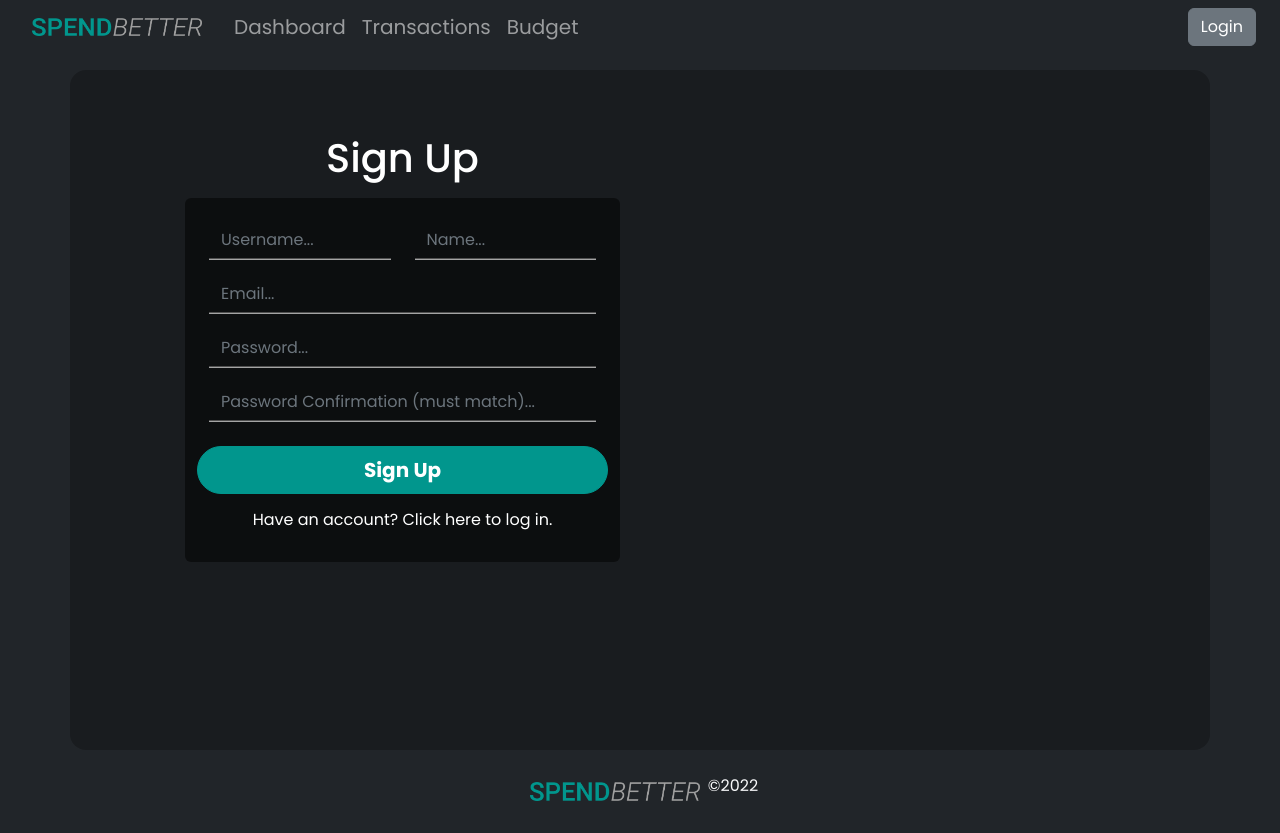
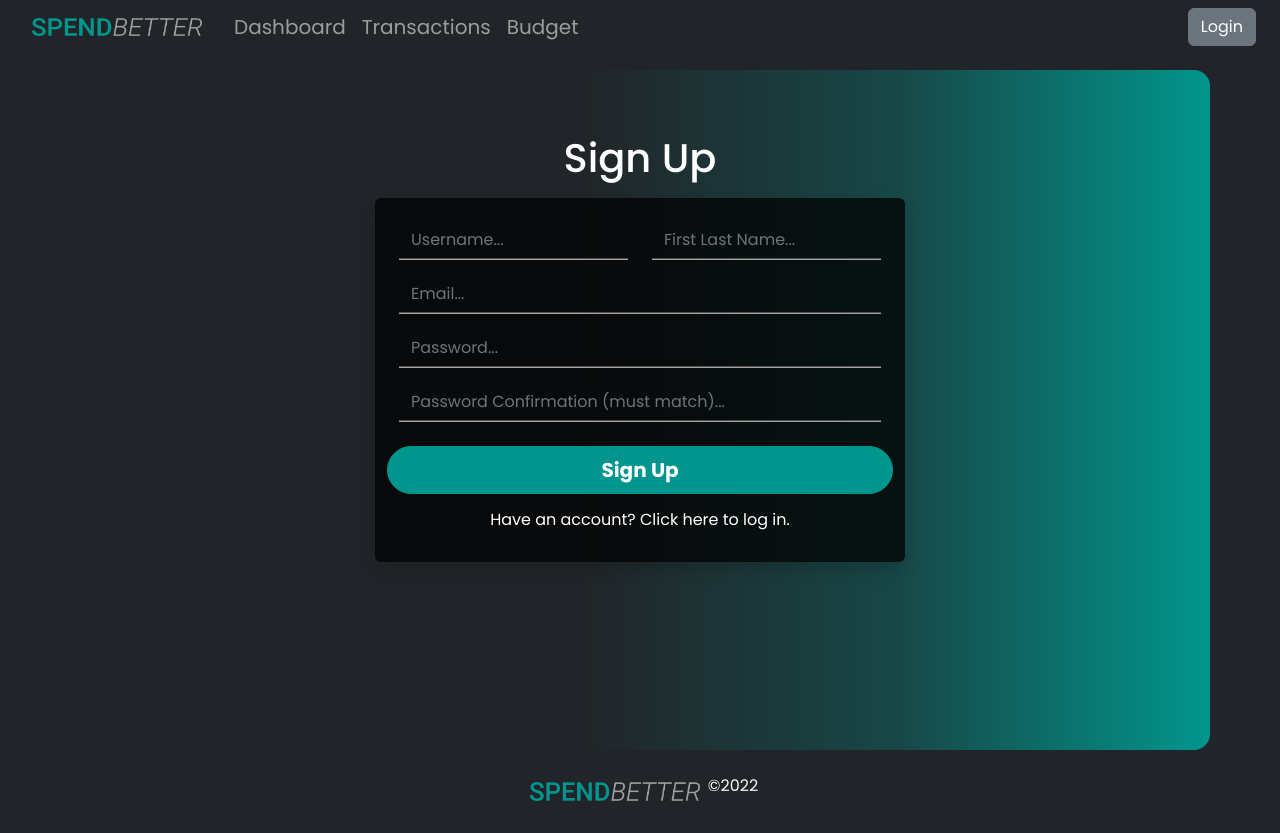
Before and after one commit to nickmendezFlatiron/budget-app, a React (Vite) app in the folder client/: page /login in a window 1280 px wide. Both pictures are taken after a click on the button "Click here to create an account.". Built offline with nearby package versions, Linux system fonts and the light colour scheme.

Commit message:
created login/signup form using react hook forms

```diff
--- a/client/src/Navigation.jsx
+++ b/client/src/Navigation.jsx
@@ -1,4 +1,5 @@
 import React from 'react'
+import { useNavigate } from 'react-router-dom';
 
 import Nav from 'react-bootstrap/Nav';
 import Navbar from 'react-bootstrap/Navbar';
@@ -8,7 +9,7 @@ import Button from 'react-bootstrap/Button';
 import textLogo from "./assets/text-logo.png";
 
 const Navigation = () => {
-
+  const navigate = useNavigate()
   function handleDisplayMode(e){
     e.stopPropagation();
   }
@@ -33,7 +34,7 @@ const Navigation = () => {
                               Logout
                             </NavDropdown.Item>
                           </NavDropdown>
-  const loginButton = <Button  variant='secondary'>Login</Button>
+  const loginButton = <Button onClick={() => navigate('/login')}  variant='secondary'>Login</Button>
   return (
       <Navbar collapseOnSelect expand="lg" bg="dark" variant="dark" className='px-4 py-1 header-bg fs-5' sticky="top">
           <Navbar.Brand href="/">
--- a/client/src/signup/SignIn.jsx
+++ b/client/src/signup/SignIn.jsx
@@ -1,5 +1,6 @@
 import React,{useState} from 'react';
 import {useLocation} from 'react-router-dom';
+import {useForm, Controller} from 'react-hook-form'
 import Container from 'react-bootstrap/Container';
 import Col from 'react-bootstrap/Col';
 import Row from 'react-bootstrap/Row';
@@ -9,44 +10,66 @@ import Button from 'react-bootstrap/Button';
 const SignIn = () => {
   const {pathname} = useLocation()
   const [display, setDisplay] = useState(pathname)
+  const {reset ,register, handleSubmit, formState:{errors}} = useForm()
 
   function handleChangeForm(){
+    reset()
     display === '/login' ? setDisplay("/signup") : setDisplay("/login");
   }
+
   const renderTitle = display === '/login' ? "Log In" : "Sign Up"
   const renderOther =  display === '/login' ? " Click here to create an account." : "Have an account? Click here to log in."
+  const isRequired =  display === '/login' ? false : true;
 
+  const handleSubmitForm = (data, e) => {
+    e.preventDefault();
+   console.log(data)
+  }
   return (
     <div className='bg-dark'>
       <Container className="text-white rounded  pt-3">
-        <Row className="bg-black bg-opacity-25 rounded rounded-4 vh-85">
-          <Col md={{span: 10, offset:1}} lg={{ span: 5  }} className="my-5">
+        <Row className="bg-gradient  rounded rounded-4 vh-85">
+          <Col md={{span: 10, offset:1}} lg={{ span: 6, offset: 3  }} className="my-5">
             <h1 className='text-center title  mb-3 mt-3'>{renderTitle}</h1>
-            <Form className="m-2 bg-black bg-opacity-50 rounded p-4">
+            <Form onSubmit={handleSubmit(handleSubmitForm)} className="m-2 bg-black bg-opacity-75 shadow rounded p-4 ">
               <Form.Group >
                 <Row>
                   <Col>
-                    <Form.Control className="mb-3 underline-text-input bg-transparent text-white" type="text" placeholder="Username..." />
+                    <Form.Control
+                      {...register("username", {required: "Username required, "})}
+                      className="mb-3 underline-text-input bg-transparent text-white"
+                      type="text"
+                      placeholder="Username..."
+                    />
                   </Col>
                  {display === '/signup' && <Col>
-                    <Form.Control className="mb-3 underline-text-input bg-transparent text-white" type="text" placeholder="Name..." />
+                    <Form.Control {...register("full_name", {required: {
+                        value: isRequired,
+                        message: "Full name is required."
+                    }}) } className="mb-3 underline-text-input bg-transparent text-white" type="text" placeholder="First Last Name..." />
                   </Col>}
                 </Row>
               </Form.Group>
               <Form.Group >
-               {display === '/signup' && <Form.Control className="mb-3 underline-text-input bg-transparent text-white" type="email" placeholder="Email..." />}
+               {display === '/signup' && <Form.Control {...register("email", {required: {
+                        value: isRequired,
+                        message: "Email is required."
+                    }})} className="mb-3 underline-text-input bg-transparent text-white" type="email" placeholder="Email..." />}
               </Form.Group>
               <Form.Group >
-                <Form.Control className="mb-3 underline-text-input bg-transparent text-white" type="password" placeholder="Password..." />
-               {display === '/signup' &&  <Form.Control className="mb-3 underline-text-input bg-transparent text-white" type="password" placeholder="Password Confirmation (must match)..." />}
+                <Form.Control {...register("password", {required: "Password is required."})} className="mb-3 underline-text-input bg-transparent text-white" type="password" placeholder="Password..." />
+               {display === '/signup' &&  <Form.Control {...register("password_confirmation", { required: {
+                        value: isRequired,
+                        message: "Password Confirmation is required."
+                    }})} className="mb-3 underline-text-input bg-transparent text-white" type="password" placeholder="Password Confirmation (must match)..." />}
               </Form.Group>
               <Row>
-                <Button size="lg" className="mt-2 text-white fw-bolder rounded-5" variant='primary'>{renderTitle}</Button>
+                <Button type="submit" size="lg" className="mt-2 text-white fw-bolder rounded-5" variant='primary'>{renderTitle}</Button>
                 <Button onClick={handleChangeForm} className="mt-2 text-white border-0 rounded-5" variant='outline-dark'>{renderOther}</Button>
               </Row>
             </Form>
           </Col>
-          <Col className="">
+          <Col className="rounded rounded-4">
 
           </Col>
         </Row>
--- a/client/src/styles/index.css
+++ b/client/src/styles/index.css
@@ -231,6 +231,9 @@ body::-webkit-scrollbar {
 ul.mb-3.nav.nav-tabs {
   border-color: #6c757d;
 }
+
+/* Signup form */
+
 /* Credit Card Design */
 .credit-card{
   border-radius: 10px;
@@ -298,3 +301,7 @@ background-color: #272a2d;
   border-color: #fbc724;
   font-size: 18px;
 }
+
+.bg-gradient {
+  background-image: linear-gradient(to right, transparent 45%, #01968c4d, #01968d ) !important;
+}
```
